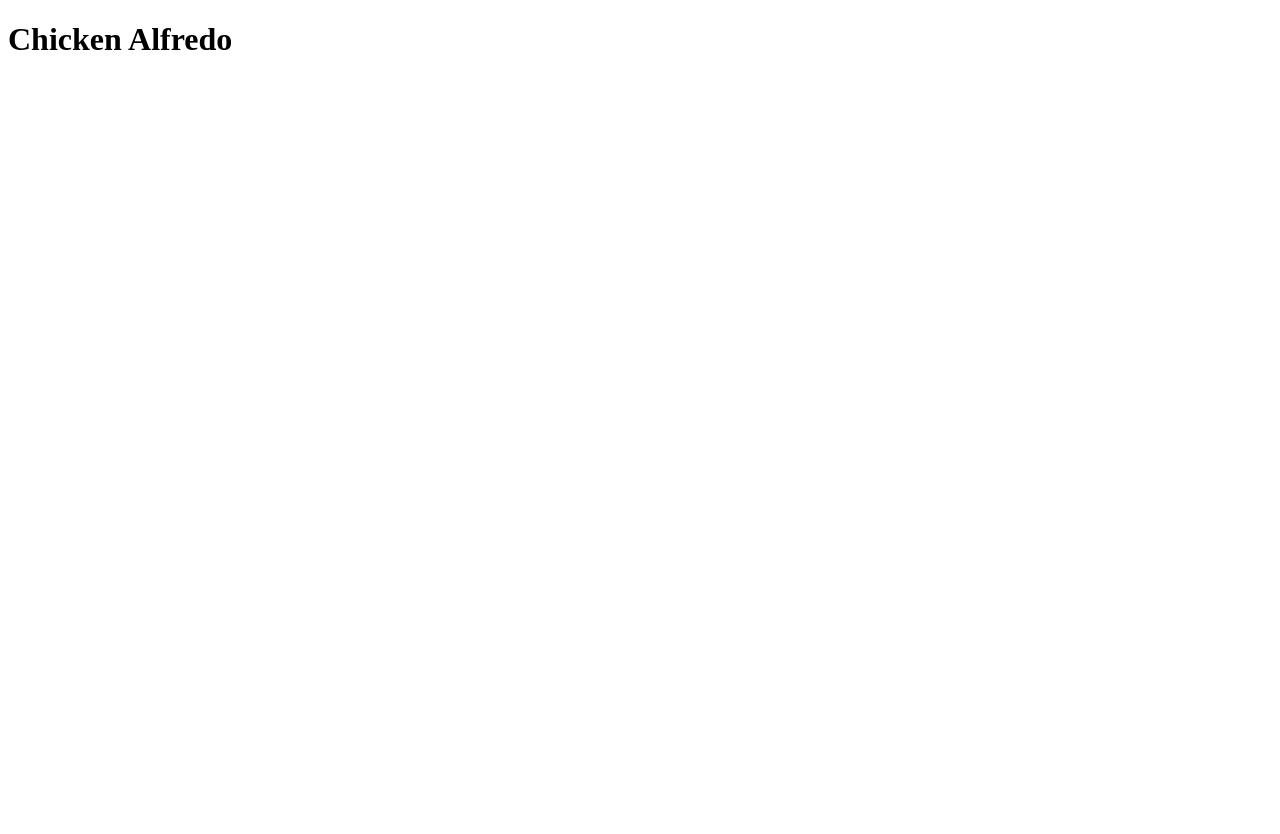
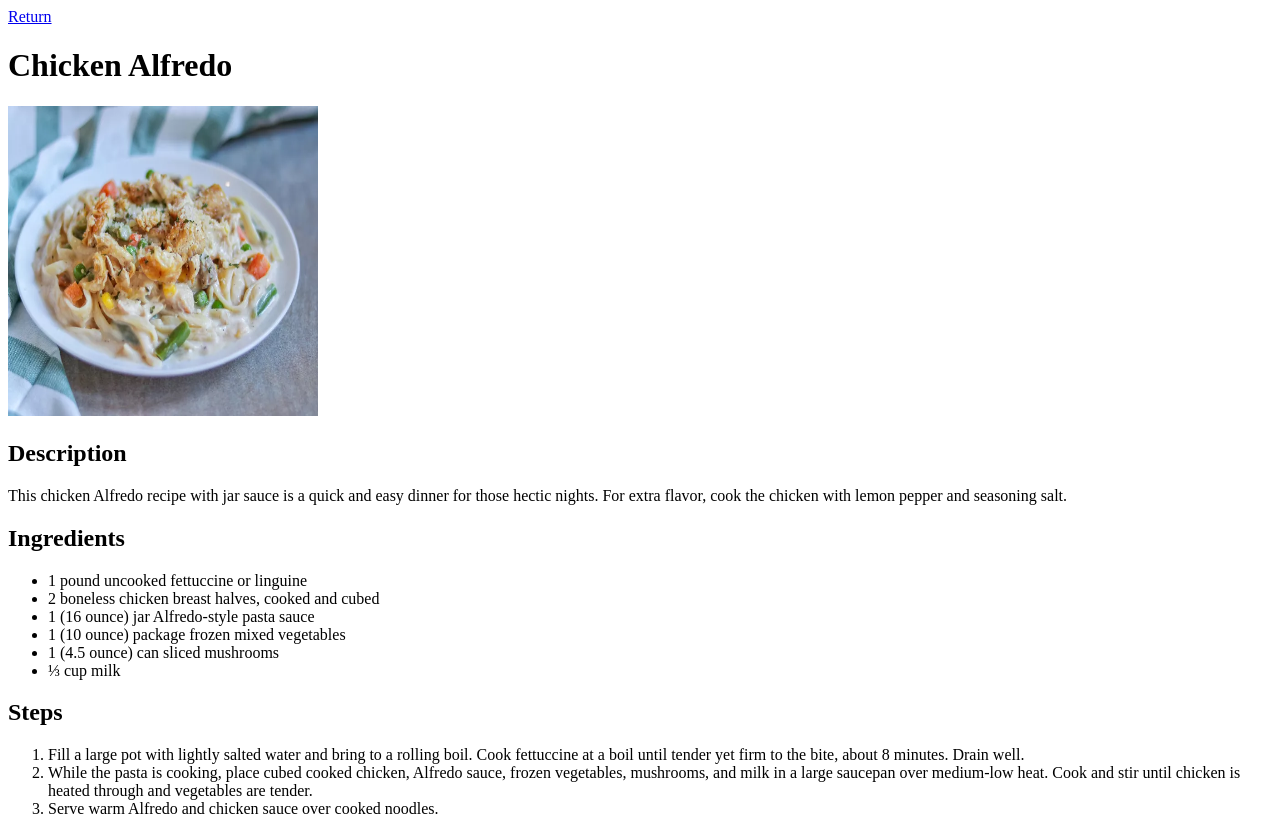
Before and after one commit to NicoTheRicoo/odin-recipes, a plain HTML site: page recipes/alfredo.html in a window 1280 px wide. Before the commit the page ends 800 px from the top, so only its background shows below. Drawn offline with Linux system fonts and the light colour scheme; files whose address does not match are found by name.

Commit message:
alfredo page complete

```diff
--- a/recipes/alfredo.html
+++ b/recipes/alfredo.html
@@ -7,6 +7,37 @@
 </head>
 
 <body>
+<!--Back to homepage-->
+    <a href = "/home/odinstudent/repos/odin-recipes/index.html">Return</a>
+<!--Header-->
     <h1>Chicken Alfredo</h1>
+<!--image-->
+    <img src="/home/odinstudent/repos/odin-recipes/images/chicken.jpg"
+            alt = "Delicious Chicken with pasta" height = 310 width = 310>
+<!--Description-->
+    <h2>Description</h2>
+    <p>This chicken Alfredo recipe with jar sauce is a quick and easy dinner
+        for those hectic nights. For extra flavor, cook the chicken with
+        lemon pepper and seasoning salt.<p>
+<!--Ingredients with unordered list-->
+    <h2>Ingredients</h2>
+        <ul>
+            <li>1 pound uncooked fettuccine or linguine</li>
+            <li>2 boneless chicken breast halves, cooked and cubed</li>
+            <li>1 (16 ounce) jar Alfredo-style pasta sauce</li>
+            <li>1 (10 ounce) package frozen mixed vegetables</li>
+            <li>1 (4.5 ounce) can sliced mushrooms</li>
+            <li>⅓ cup milk</li>
+        </ul>
 
+<!--Instructions with ordered list-->
+    <h2>Steps</h2>
+        <ol>
+            <li>Fill a large pot with lightly salted water and bring to a rolling boil. Cook
+                fettuccine at a boil until tender yet firm to the bite, about 8 minutes. Drain well.</li>
+            <li>While the pasta is cooking, place cubed cooked chicken, Alfredo sauce, frozen vegetables,
+                mushrooms, and milk in a large saucepan over medium-low heat. Cook and stir until chicken
+                is heated through and vegetables are tender.</li>
+            <li>Serve warm Alfredo and chicken sauce over cooked noodles.</li>
+        </ol>
 </body>
```
